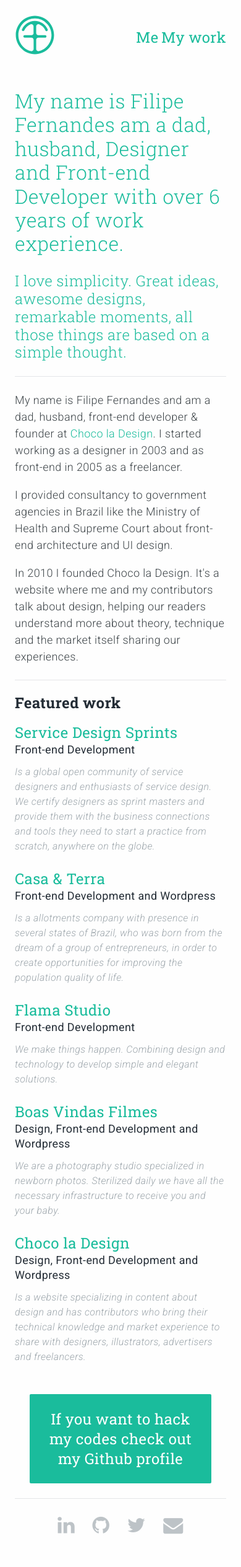
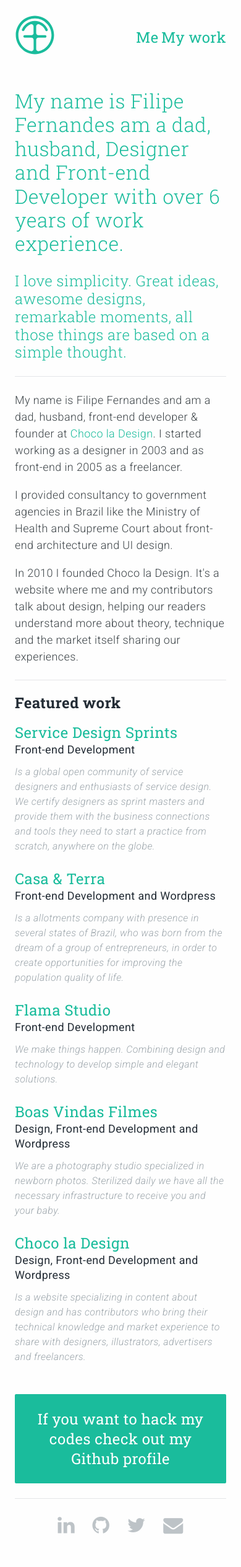
Before and after one commit to filipesf/filipesf.github.io, a Jekyll site: the page built from index.html, in a window 390 px wide. Shown: the whole page at 62% size. Built offline with Jekyll 4.4.1, drawn with Linux system fonts in a browser that asks for light colours; nearby versions of some CDN libraries.

Commit message:
Fixed responsive issues

```diff
--- a/_sass/_components.featured.scss
+++ b/_sass/_components.featured.scss
@@ -57,6 +57,11 @@
         transition: $transition-property $transition-duration $transition-type;
 
         &:hover { background-color: palette('primary', 'dark'); }
+
+        @include mq(small-only) {
+          margin-left: -$base-spacing;
+          margin-right: -$base-spacing;
+        }
       }
     }
   }
```
